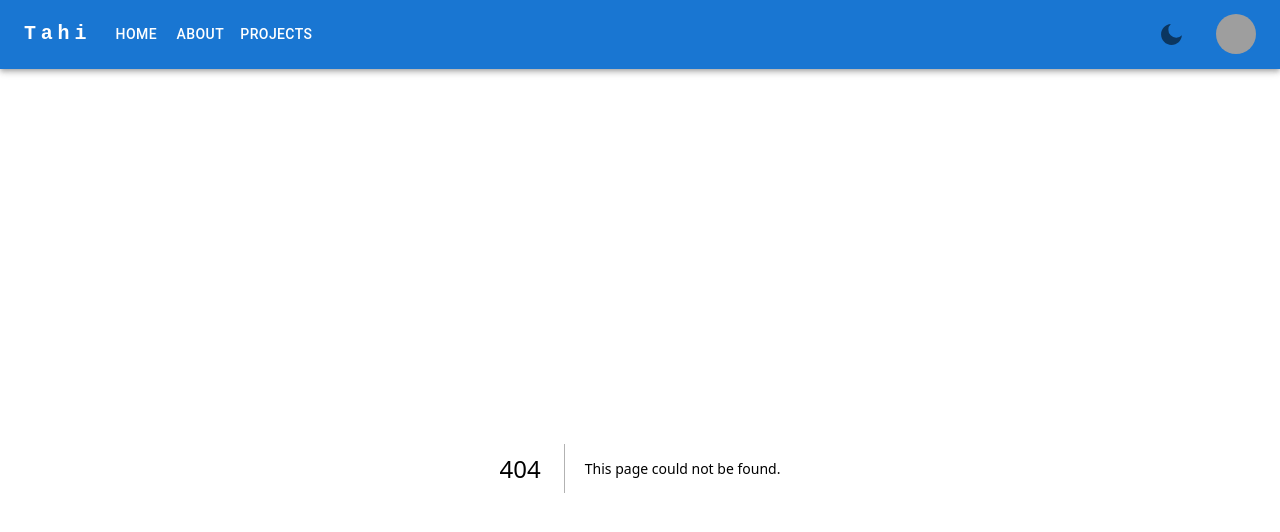
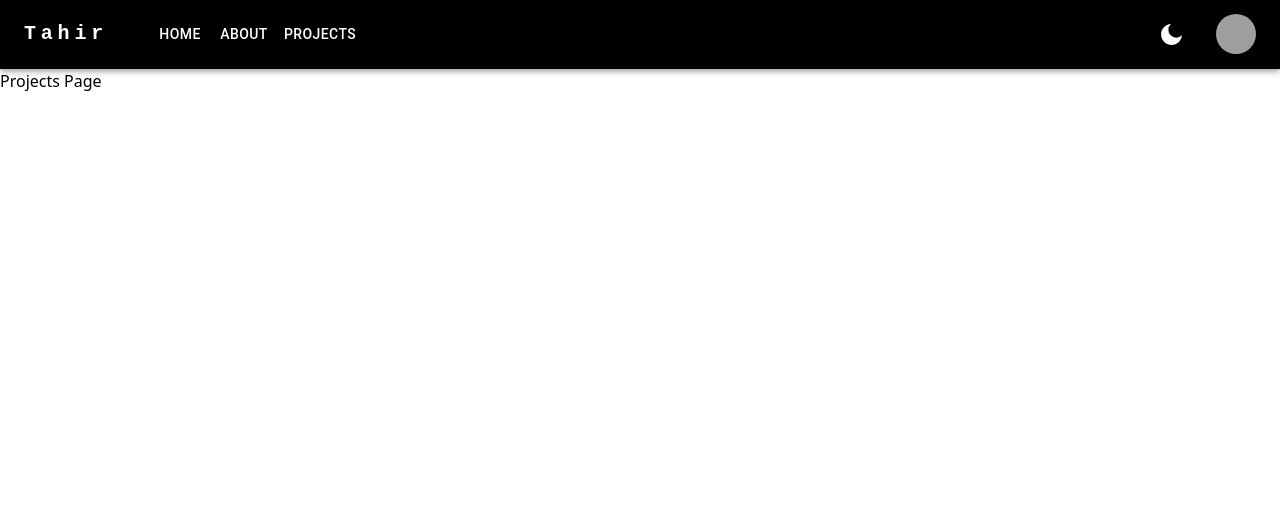
Before and after one commit to devtahirzahid/tahir-portfolio, a Next.js app: page /projects in a window 1280 px wide. Before the commit this address had no page. Shown: the top 532 px of the page. Built offline with nearby package versions, Linux system fonts and the light colour scheme; grey boxes are pictures that could not be loaded.

Commit message:
fixed theme icon issue and implement basic routes

```diff
--- a/src/@components/Navbar.tsx
+++ b/src/@components/Navbar.tsx
@@ -1,6 +1,6 @@
-import React from 'react';
+import React, { useEffect } from 'react';
 import { useState } from 'react';
-import { usePathname } from 'next/navigation';
+import { usePathname, useRouter } from 'next/navigation';
 import { useTheme } from 'next-themes';
 import { RiMoonFill, RiSunLine } from 'react-icons/ri';
 
@@ -10,7 +10,6 @@ import Toolbar from '@mui/material/Toolbar';
 import IconButton from '@mui/material/IconButton';
 import Typography from '@mui/material/Typography';
 import Menu from '@mui/material/Menu';
-import MenuIcon from '@mui/icons-material/Menu';
 import Container from '@mui/material/Container';
 import Avatar from '@mui/material/Avatar';
 import Button from '@mui/material/Button';
@@ -19,16 +18,19 @@ import MenuItem from '@mui/material/MenuItem';
 import AdbIcon from '@mui/icons-material/Adb';
 import { Grid } from '@mui/material';
 
-const pages = ['Home', 'About', 'Projects'];
+const pages = [
+  { title: 'Home', route: '/' },
+  { title: 'About', route: '/about' },
+  { title: 'Projects', route: '/projects' },
+];
 const settings = ['Profile', 'Account', 'Dashboard', 'Logout'];
 
+// ... (other imports)
+
 export default function Navbar() {
-  const [anchorElNav, setAnchorElNav] = React.useState<null | HTMLElement>(
-    null
-  );
-  const [anchorElUser, setAnchorElUser] = React.useState<null | HTMLElement>(
-    null
-  );
+  const router = useRouter();
+  const [anchorElNav, setAnchorElNav] = useState<null | HTMLElement>(null);
+  const [anchorElUser, setAnchorElUser] = useState<null | HTMLElement>(null);
 
   const handleOpenNavMenu = (event: React.MouseEvent<HTMLElement>) => {
     setAnchorElNav(event.currentTarget);
@@ -37,8 +39,9 @@ export default function Navbar() {
     setAnchorElUser(event.currentTarget);
   };
 
-  const handleCloseNavMenu = () => {
+  const handleCloseNavMenu = (route: string) => {
     setAnchorElNav(null);
+    router.push(`${route}`);
   };
 
   const handleCloseUserMenu = () => {
@@ -47,20 +50,31 @@ export default function Navbar() {
 
   const { systemTheme, theme, setTheme } = useTheme();
   const currentTheme = theme === 'system' ? systemTheme : theme;
-  const pathname = usePathname();
-  const [navbar, setNavbar] = useState(false);
+
+  useEffect(() => {
+    // Save the current theme preference to localStorage
+    localStorage.setItem('theme', currentTheme ?? 'system');
+  }, [currentTheme]);
+
+  // Retrieve the theme preference from localStorage, default to 'system' if not set
+  const savedTheme = localStorage.getItem('theme') || 'system';
+
+  useEffect(() => {
+    // Set the theme based on the retrieved preference
+    setTheme(savedTheme);
+  }, [savedTheme, setTheme]);
+
   return (
-    <AppBar position='static'>
+    <AppBar position='static' sx={{ backgroundColor: 'black' }}>
       <Container maxWidth='xl'>
         <Toolbar disableGutters>
           <Typography
             variant='h6'
-            noWrap
             component='a'
-            href='#app-bar-with-responsive-menu'
+            href='/'
             sx={{
-              mr: 2,
-              display: { xs: 'none', md: 'flex' },
+              mr: 5,
+              display: { xs: 'flex', md: 'flex' },
               fontFamily: 'monospace',
               fontWeight: 700,
               letterSpacing: '.3rem',
@@ -75,11 +89,11 @@ export default function Navbar() {
           <Box sx={{ flexGrow: 1, display: { xs: 'none', md: 'flex' } }}>
             {pages.map((page) => (
               <Button
-                key={page}
-                onClick={handleCloseNavMenu}
+                key={page.title}
+                onClick={() => handleCloseNavMenu(page.route)}
                 sx={{ my: 2, color: 'white', display: 'block' }}
               >
-                {page}
+                {page.title}
               </Button>
             ))}
           </Box>
@@ -94,13 +108,13 @@ export default function Navbar() {
               {currentTheme === 'dark' ? (
                 <Tooltip title='Switch Mode'>
                   <IconButton onClick={() => setTheme('light')} sx={{ p: 0 }}>
-                    <RiSunLine size={25} color='black' />
+                    <RiSunLine size={25} color='white' />
                   </IconButton>
                 </Tooltip>
               ) : (
                 <Tooltip title='Switch Mode'>
                   <IconButton onClick={() => setTheme('dark')} sx={{ p: 0 }}>
-                    <RiMoonFill size={25} />
+                    <RiMoonFill size={25} color='white' />
                   </IconButton>
                 </Tooltip>
               )}{' '}
--- /dev/null
+++ b/src/app/(pages)/about/page.tsx
@@ -0,0 +1,5 @@
+import { Box } from '@mui/material';
+
+export default function About() {
+  return <Box>About PAge</Box>;
+}
--- /dev/null
+++ b/src/app/(pages)/projects/page.tsx
@@ -0,0 +1,5 @@
+import { Box } from '@mui/material';
+
+export default function Projects() {
+  return <Box>Projects Page</Box>;
+}
--- a/src/app/ThemeSwitcher.tsx
+++ /dev/null
@@ -1,28 +0,0 @@
-'use client';
-import { useState, useEffect } from 'react';
-import { useTheme } from 'next-themes';
-
-const ThemeSwitcher = () => {
-  const [mounted, setMounted] = useState(false);
-  const { theme, setTheme } = useTheme();
-
-  useEffect(() => {
-    setMounted(true);
-  }, []);
-
-  if (!mounted) {
-    return null;
-  }
-
-  return (
-    <div>
-      The current theme is: {theme}
-      <br />
-      <button onClick={() => setTheme('light')}>Light Mode</button>
-      <br />
-      <button onClick={() => setTheme('dark')}>Dark Mode</button>
-    </div>
-  );
-};
-
-export default ThemeSwitcher;
```
Also changed, not shown: src/app/page.tsx (+3 -11 lines).
